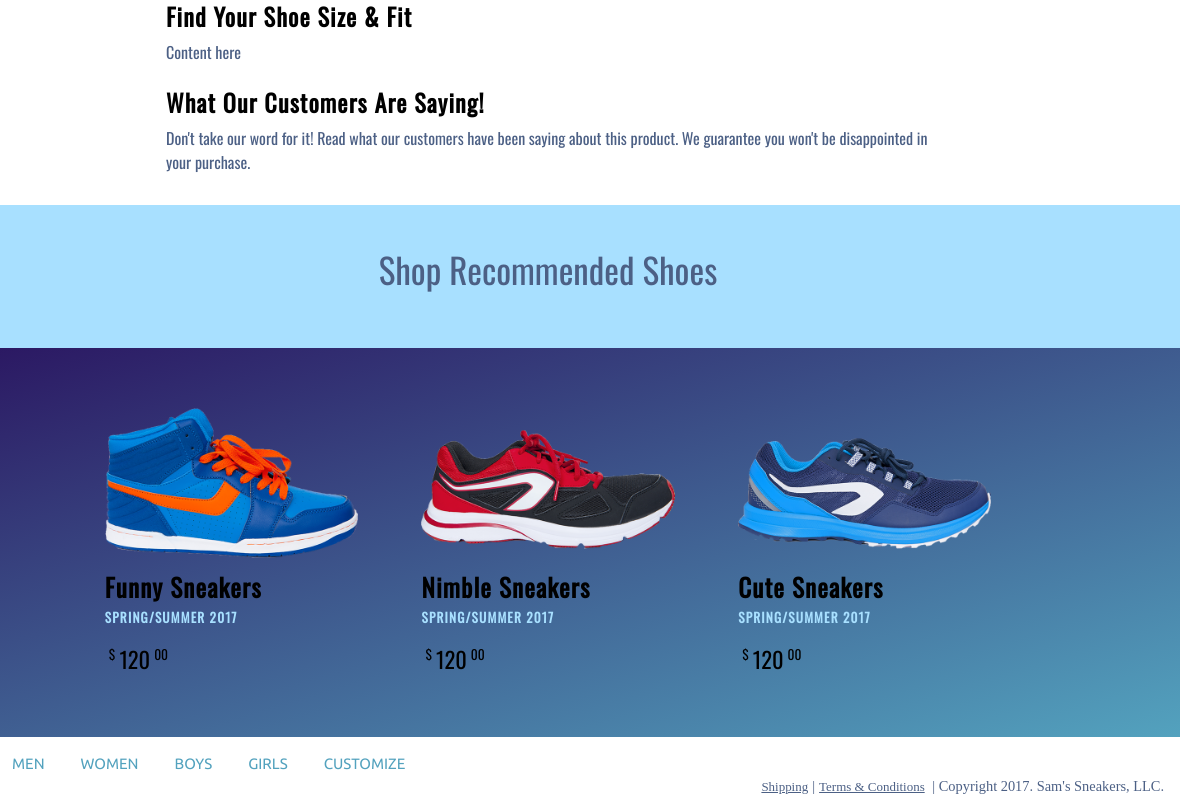
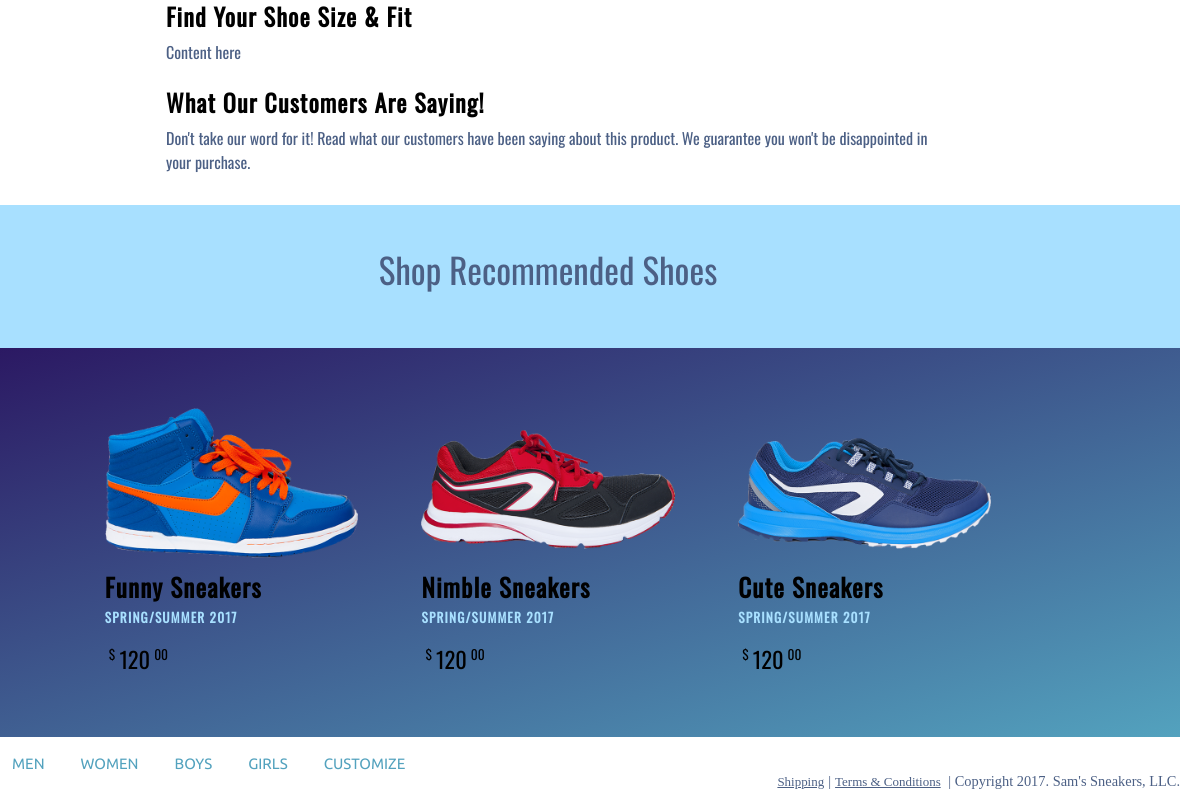
Before and after one commit to swkane/swkane_project, a plain HTML site: page index.html in a window 1280 px wide. Shown: the part 782-1582 px from the top of the page, 92-1280 px from the left. Drawn offline with nearby package versions, Linux system fonts and the light colour scheme.

Commit message:
Cleaning up the code

```diff
--- a/index.html
+++ b/index.html
@@ -118,10 +118,9 @@
         <a href="#girls">GIRLS</a>
         <a href="#customize">CUSTOMIZE</a>
       </div>
-    </p>
-
-    <p class="copyright">
-      <a href="#">Shipping</a>|<a href="#">Terms &amp; Conditions</a> | Copyright 2017. Sam's Sneakers, LLC.
+      <p class="copyright">
+        <a href="#">Shipping</a>|<a href="#">Terms &amp; Conditions</a> | Copyright 2017. Sam's Sneakers, LLC.
+      </p>
     </p>
   </footer>
 
--- a/style.css
+++ b/style.css
@@ -194,7 +194,6 @@ h5 {
 }
 
 footer p {
-  margin: 0px;
   padding: 5px 16px;
   color: #4C6085;
   font-size: 90%;
@@ -202,7 +201,6 @@ footer p {
 }
 
 footer img {
-  display: inline;
   float: left;
   padding: 10px;
 }
@@ -215,14 +213,16 @@ footer a {
 
 footer .copyright {
   float: right;
-  display: inline;
+  display: inline-block;
+  padding: 0px;
+  margin: 0px;
 }
 
 .bottom-nav a {
   font-family: 'Ubuntu', sans-serif;
   color: #53A2BE;
-  text-align: center;
   padding: 5px 16px;
   text-decoration: none;
   font-size: 15px;
+  display: inline;
 }
```
